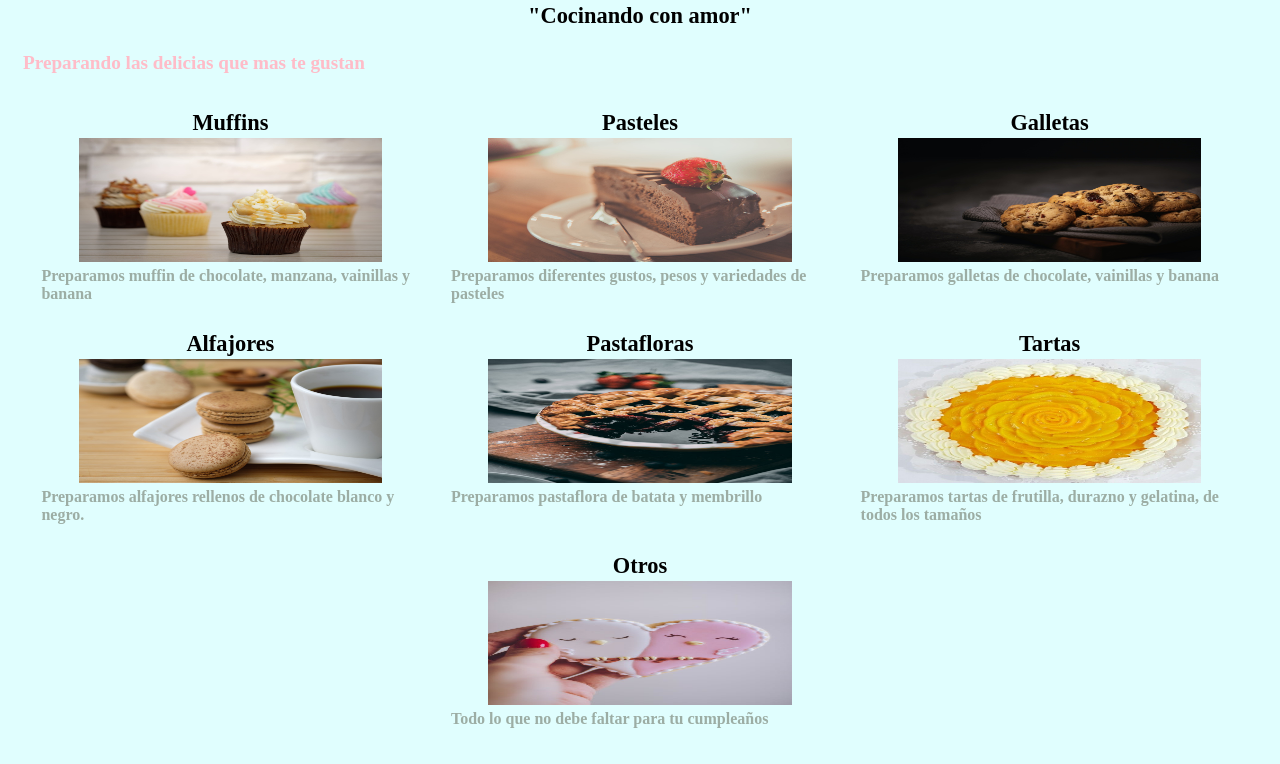
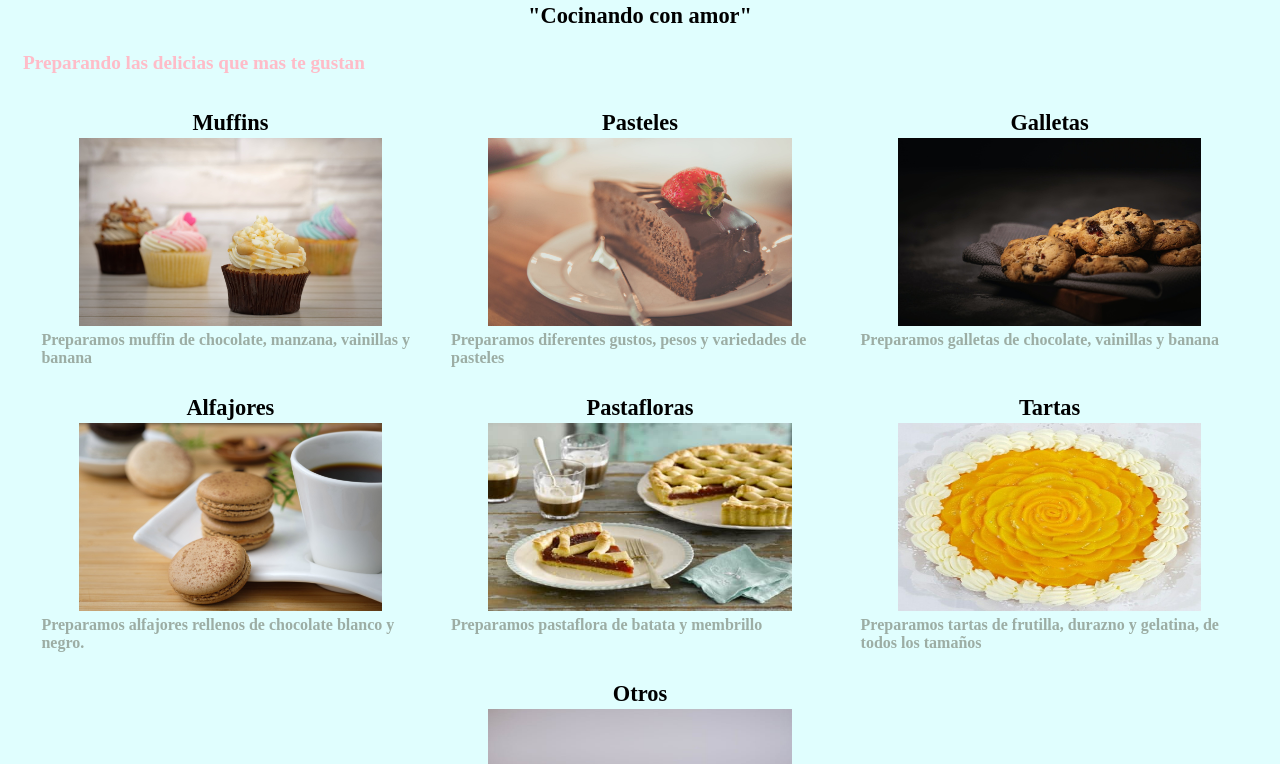
Before and after one commit to matiaslera/delicias, a plain HTML site: page index.html in a window 1280 px wide. Shown: the part 831-1595 px from the top of the page. Drawn offline with Linux system fonts and the light colour scheme.

Commit message:
corrigiendo medidas y agregando una imag

```diff
--- a/css/index.css
+++ b/css/index.css
@@ -104,7 +104,6 @@ a{
 .prod{
     display: flex;
     width: 30%;
-    height: 10%;
     flex-direction: column;
     margin: 0.8em;
 }
@@ -118,7 +117,7 @@ a{
 }
 .foto{
     width: 80%;
-    height: 8em;
+    max-height: 12em;
     align-self: center;
     padding: 2px;
 }
--- a/index.html
+++ b/index.html
@@ -47,7 +47,7 @@
                     </div>
             <div class="prod">
                         <div class="nombre">Pastafloras</div>
-                        <img src="./imag/pastaflora.jpeg" alt="" class="foto">
+                        <img src="./imag/pasta-frola2.jpg" alt="" class="foto">
                         <div class="descripcion">Preparamos pastaflora de batata y membrillo</div>
                 </div>
             <div class="prod">
```
Also changed, not shown: imag/pasta-frola2.jpg (added).
